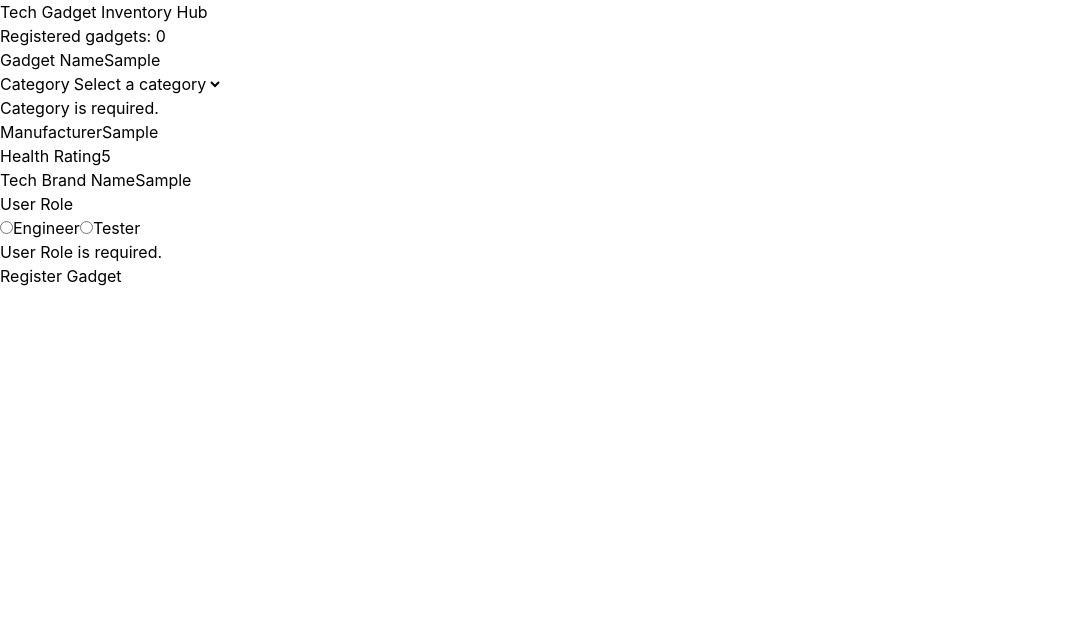
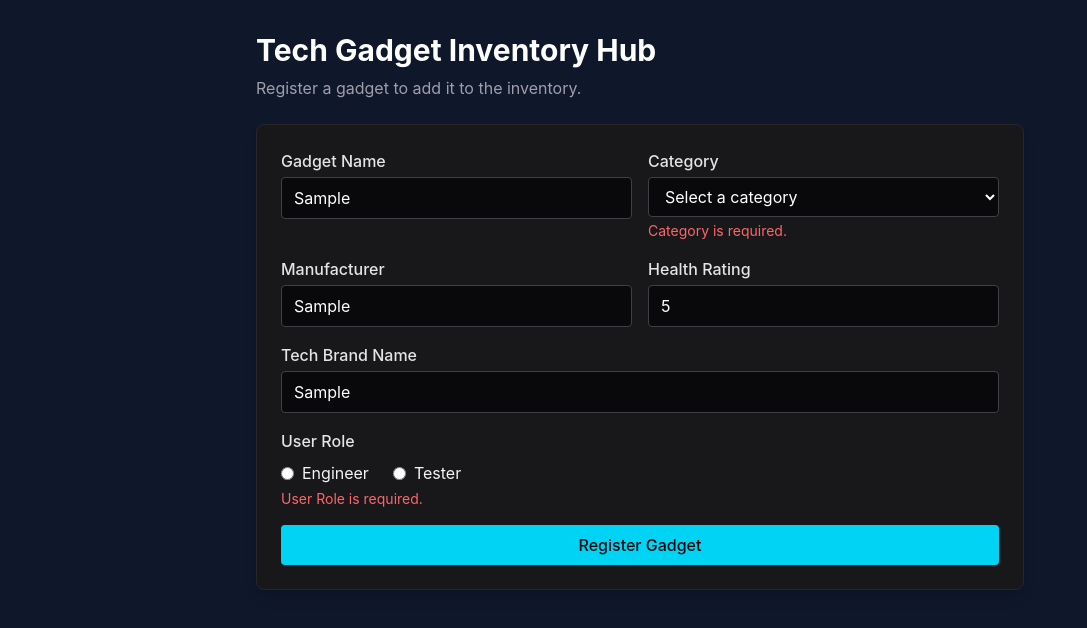
Before and after one commit to ewankoadduno-cmd/TechGadgetInventoryHub, a React (Vite) app: page / in a window 1280 px wide. Both pictures are taken after typing "Sample", "Sample", "5", "Sample" into the empty fields and a click on the button "Register Gadget". Shown: the top 628 px of the page, without its empty margins (0-1087 px from the left). Built offline with nearby package versions, Linux system fonts and the light colour scheme.

Commit message:
simple design + item selection card render bug fixed

```diff
--- a/src/App.jsx
+++ b/src/App.jsx
@@ -1,10 +1,22 @@
-import { useState } from 'react'
+import { useEffect, useState } from 'react'
 import GadgetForm from './components/GadgetForm'
 import GadgetTable from './components/GadgetTable'
 
 function App() {
   const [gadgets, setGadgets] = useState([])
   const [pageState, setPageState] = useState('gadget_form')
+  const [selectedGadgetIndex, setSelectedGadgetIndex] = useState(null)
+  const [activeGadget, setActiveGadget] = useState(null)
+
+  useEffect(function synchronizeActiveGadget() {
+    if (selectedGadgetIndex === null) {
+      return
+    }
+
+    // The exam requires useEffect to synchronize the selected gadget.
+    // eslint-disable-next-line react-hooks/set-state-in-effect
+    setActiveGadget(gadgets[selectedGadgetIndex])
+  }, [selectedGadgetIndex, gadgets])
 
   function handleAddGadget(newGadget) {
     setGadgets([
@@ -19,12 +31,30 @@ function App() {
     setPageState('gadget_form')
   }
 
+  function handleShowTable() {
+    setPageState('gadget_table')
+  }
+
+  function handleSelectGadget(gadgetIndex) {
+    setSelectedGadgetIndex(gadgetIndex)
+  }
+
   if (pageState === 'gadget_form') {
     return (
-      <div>
-        <h1>Tech Gadget Inventory Hub</h1>
-        <p>Registered gadgets: {gadgets.length}</p>
-        <GadgetForm onAddGadget={handleAddGadget} />
+      <div className="min-h-screen bg-slate-900 px-4 py-8 text-zinc-100">
+        <div className="mx-auto max-w-3xl">
+          <h1 className="text-3xl font-bold text-white">
+            Tech Gadget Inventory Hub
+          </h1>
+          <p className="mt-2 text-zinc-400">
+            Register a gadget to add it to the inventory.
+          </p>
+          <GadgetForm
+            canShowRegistry={gadgets.length > 0}
+            onAddGadget={handleAddGadget}
+            onShowTable={handleShowTable}
+          />
+        </div>
       </div>
     )
   }
@@ -32,8 +62,11 @@ function App() {
   if (pageState === 'gadget_table') {
     return (
       <GadgetTable
+        activeGadget={activeGadget}
         gadgets={gadgets}
+        onSelectGadget={handleSelectGadget}
         onShowForm={handleShowForm}
+        selectedGadgetIndex={selectedGadgetIndex}
       />
     )
   }
--- a/src/components/GadgetForm.jsx
+++ b/src/components/GadgetForm.jsx
@@ -9,7 +9,7 @@ const initialFormData = {
     userRole: '',
 }
 
-export default function GadgetForm({ onAddGadget }) {
+export default function GadgetForm({ canShowRegistry, onAddGadget, onShowTable }) {
     const [formData, setFormData] = useState(initialFormData)
     const [errors, setErrors] = useState({})
 
@@ -111,22 +111,28 @@ export default function GadgetForm({ onAddGadget }) {
     }
 
     return (
-        <form onSubmit={handleSubmit} noValidate>
-            <div>
-                <label htmlFor="gadgetName">Gadget Name</label>
+        <form
+            className="mt-6 grid gap-4 rounded-lg border border-zinc-800 bg-zinc-900 p-6 shadow-lg sm:grid-cols-2"
+            onSubmit={handleSubmit}
+            noValidate
+        >
+            <div className="flex flex-col gap-1">
+                <label className="font-medium text-zinc-200" htmlFor="gadgetName">Gadget Name</label>
                 <input
+                    className="rounded border border-zinc-700 bg-zinc-950 px-3 py-2 text-white outline-none focus:border-cyan-400 focus:ring-1 focus:ring-cyan-400"
                     id="gadgetName"
                     name="gadgetName"
                     type="text"
                     value={formData.gadgetName}
                     onChange={handleChange}
                 />
-                {errors.gadgetName && <p>{errors.gadgetName}</p>}
+                {errors.gadgetName && <p className="text-sm text-red-400">{errors.gadgetName}</p>}
             </div>
 
-            <div>
-                <label htmlFor="category">Category</label>
+            <div className="flex flex-col gap-1">
+                <label className="font-medium text-zinc-200" htmlFor="category">Category</label>
                 <select
+                    className="rounded border border-zinc-700 bg-zinc-950 px-3 py-2 text-white outline-none focus:border-cyan-400 focus:ring-1 focus:ring-cyan-400"
                     id="category"
                     name="category"
                     value={formData.category}
@@ -138,24 +144,26 @@ export default function GadgetForm({ onAddGadget }) {
                     <option value="Wearable">Wearable</option>
                     <option value="Audio">Audio</option>
                 </select>
-                {errors.category && <p>{errors.category}</p>}
+                {errors.category && <p className="text-sm text-red-400">{errors.category}</p>}
             </div>
 
-            <div>
-                <label htmlFor="manufacturer">Manufacturer</label>
+            <div className="flex flex-col gap-1">
+                <label className="font-medium text-zinc-200" htmlFor="manufacturer">Manufacturer</label>
                 <input
+                    className="rounded border border-zinc-700 bg-zinc-950 px-3 py-2 text-white outline-none focus:border-cyan-400 focus:ring-1 focus:ring-cyan-400"
                     id="manufacturer"
                     name="manufacturer"
                     type="text"
                     value={formData.manufacturer}
                     onChange={handleChange}
                 />
-                {errors.manufacturer && <p>{errors.manufacturer}</p>}
+                {errors.manufacturer && <p className="text-sm text-red-400">{errors.manufacturer}</p>}
             </div>
 
-            <div>
-                <label htmlFor="healthRating">Health Rating</label>
+            <div className="flex flex-col gap-1">
+                <label className="font-medium text-zinc-200" htmlFor="healthRating">Health Rating</label>
                 <input
+                    className="rounded border border-zinc-700 bg-zinc-950 px-3 py-2 text-white outline-none focus:border-cyan-400 focus:ring-1 focus:ring-cyan-400"
                     id="healthRating"
                     name="healthRating"
                     type="number"
@@ -165,29 +173,32 @@ export default function GadgetForm({ onAddGadget }) {
                     value={formData.healthRating}
                     onChange={handleChange}
                 />
-                {errors.healthRating && <p>{errors.healthRating}</p>}
+                {errors.healthRating && <p className="text-sm text-red-400">{errors.healthRating}</p>}
             </div>
 
-            <div>
-                <label htmlFor="techBrandName">Tech Brand Name</label>
+            <div className="flex flex-col gap-1 sm:col-span-2">
+                <label className="font-medium text-zinc-200" htmlFor="techBrandName">Tech Brand Name</label>
                 <input
+                    className="rounded border border-zinc-700 bg-zinc-950 px-3 py-2 text-white outline-none focus:border-cyan-400 focus:ring-1 focus:ring-cyan-400"
                     id="techBrandName"
                     name="techBrandName"
                     type="text"
                     value={formData.techBrandName}
                     onChange={handleChange}
                 />
-                {errors.techBrandName && <p>{errors.techBrandName}</p>}
+                {errors.techBrandName && <p className="text-sm text-red-400">{errors.techBrandName}</p>}
             </div>
 
-            <fieldset>
-                <legend>User Role</legend>
+            <fieldset className="sm:col-span-2">
+                <legend className="font-medium text-zinc-200">User Role</legend>
 
-                <label htmlFor="engineer">
+                <div className="mt-2 flex gap-6">
+                <label className="flex items-center gap-2" htmlFor="engineer">
                     <input
                         id="engineer"
                         name="userRole"
                         type="radio"
+                        className="accent-cyan-400"
                         value="Engineer"
                         checked={formData.userRole === 'Engineer'}
                         onChange={handleChange}
@@ -195,22 +206,41 @@ export default function GadgetForm({ onAddGadget }) {
                     Engineer
                 </label>
 
-                <label htmlFor="tester">
+                <label className="flex items-center gap-2" htmlFor="tester">
                     <input
                         id="tester"
                         name="userRole"
                         type="radio"
+                        className="accent-cyan-400"
                         value="Tester"
                         checked={formData.userRole === 'Tester'}
                         onChange={handleChange}
                     />
                     Tester
                 </label>
+                </div>
 
-                {errors.userRole && <p>{errors.userRole}</p>}
+                {errors.userRole && <p className="mt-1 text-sm text-red-400">{errors.userRole}</p>}
             </fieldset>
 
-            <button type="submit">Register Gadget</button>
+            <div className="flex gap-3 sm:col-span-2">
+                {canShowRegistry && (
+                    <button
+                        className="rounded border border-zinc-700 px-4 py-2 font-medium text-zinc-200 hover:border-cyan-400 hover:text-cyan-300"
+                        type="button"
+                        onClick={onShowTable}
+                    >
+                        Back to Registry
+                    </button>
+                )}
+
+                <button
+                    className="flex-1 rounded bg-cyan-400 px-4 py-2 font-medium text-zinc-950 hover:bg-cyan-300"
+                    type="submit"
+                >
+                    Register Gadget
+                </button>
+            </div>
         </form>
     )
 }
--- a/src/components/GadgetTable.jsx
+++ b/src/components/GadgetTable.jsx
@@ -37,7 +37,13 @@ const columns = [
     },
 ]
 
-export default function GadgetTable({ gadgets, onShowForm }) {
+export default function GadgetTable({
+    activeGadget,
+    gadgets,
+    onSelectGadget,
+    onShowForm,
+    selectedGadgetIndex,
+}) {
     const table = useTable({
         features: features,
         data: gadgets,
@@ -61,23 +67,92 @@ export default function GadgetTable({ gadgets, onShowForm }) {
         table.nextPage()
     }
 
+    function getRowClassName(rowIndex) {
+        if (rowIndex === selectedGadgetIndex) {
+            return 'cursor-pointer border-b border-zinc-700 bg-zinc-700 text-white'
+        }
+
+        return 'cursor-pointer border-b border-zinc-800 text-zinc-300 hover:bg-zinc-800'
+    }
+
+    function renderActiveGadget() {
+        if (activeGadget === null) {
             return (
+                <p className="mt-3 text-zinc-400">
+                    Select a table row to view its complete details.
+                </p>
+            )
+        }
+
+        return (
+            <div className="mt-4 space-y-4">
                 <div>
-            <h1>Gadget Registry</h1>
+                    <p className="text-sm text-zinc-500">Gadget Name</p>
+                    <p className="font-medium text-white">{activeGadget.gadgetName}</p>
+                </div>
 
-            <button type="button" onClick={onShowForm}>
-                Add Another Gadget
+                <div>
+                    <p className="text-sm text-zinc-500">Category</p>
+                    <p className="text-zinc-200">{activeGadget.category}</p>
+                </div>
+
+                <div>
+                    <p className="text-sm text-zinc-500">Manufacturer</p>
+                    <p className="text-zinc-200">{activeGadget.manufacturer}</p>
+                </div>
+
+                <div>
+                    <p className="text-sm text-zinc-500">Health Rating</p>
+                    <p className="text-zinc-200">{activeGadget.healthRating}</p>
+                </div>
+
+                <div>
+                    <p className="text-sm text-zinc-500">Tech Brand Name</p>
+                    <p className="text-zinc-200">{activeGadget.techBrandName}</p>
+                </div>
+
+                <div>
+                    <p className="text-sm text-zinc-500">User Role</p>
+                    <span className="mt-1 inline-block rounded-full bg-cyan-400 px-3 py-1 text-sm font-medium text-zinc-950">
+                        {activeGadget.userRole}
+                    </span>
+                </div>
+            </div>
+        )
+    }
+
+    return (
+        <div className="min-h-screen bg-slate-900 px-4 py-8 text-zinc-100">
+            <div className="mx-auto max-w-7xl">
+                <div className="flex items-center justify-between gap-4">
+                    <div>
+                        <h1 className="text-3xl font-bold text-white">
+                            Gadget Registry
+                        </h1>
+                        <p className="mt-1 text-zinc-400">Submitted gadgets: {gadgets.length}</p>
+                    </div>
+
+                    <button
+                        className="rounded bg-cyan-400 px-4 py-2 font-medium text-zinc-950 hover:bg-cyan-300"
+                        type="button"
+                        onClick={onShowForm}
+                    >
+                        Add Gadget
                     </button>
+                </div>
 
-            <table>
+                <div className="mt-6 grid gap-6 lg:grid-cols-[minmax(0,2fr)_minmax(260px,1fr)]">
+                    <div className="rounded-lg border border-zinc-800 bg-zinc-900 p-4 shadow-lg">
+                        <div className="overflow-x-auto">
+                            <table className="w-full border-collapse text-left">
                                 <thead>
-                    <tr>
-                        <th scope="col">Gadget Name</th>
-                        <th scope="col">Category</th>
-                        <th scope="col">Manufacturer</th>
-                        <th scope="col">Health Rating</th>
-                        <th scope="col">Tech Brand Name</th>
-                        <th scope="col">User Role</th>
+                                    <tr className="border-b border-zinc-700 bg-zinc-800 text-zinc-200">
+                                        <th className="px-3 py-3" scope="col">Gadget Name</th>
+                                        <th className="px-3 py-3" scope="col">Category</th>
+                                        <th className="px-3 py-3" scope="col">Manufacturer</th>
+                                        <th className="px-3 py-3" scope="col">Health Rating</th>
+                                        <th className="px-3 py-3" scope="col">Tech Brand Name</th>
+                                        <th className="px-3 py-3" scope="col">User Role</th>
                                     </tr>
                                 </thead>
 
@@ -85,22 +160,32 @@ export default function GadgetTable({ gadgets, onShowForm }) {
                                     {table.getRowModel().rows.map(function renderRow(row) {
                                         const gadget = row.original
 
+                                        function handleRowClick() {
+                                            onSelectGadget(row.index)
+                                        }
+
                                         return (
-                            <tr key={row.id}>
-                                <td>{gadget.gadgetName}</td>
-                                <td>{gadget.category}</td>
-                                <td>{gadget.manufacturer}</td>
-                                <td>{gadget.healthRating}</td>
-                                <td>{gadget.techBrandName}</td>
-                                <td>{gadget.userRole}</td>
+                                            <tr
+                                                className={getRowClassName(row.index)}
+                                                key={row.id}
+                                                onClick={handleRowClick}
+                                            >
+                                                <td className="px-3 py-3">{gadget.gadgetName}</td>
+                                                <td className="px-3 py-3">{gadget.category}</td>
+                                                <td className="px-3 py-3">{gadget.manufacturer}</td>
+                                                <td className="px-3 py-3">{gadget.healthRating}</td>
+                                                <td className="px-3 py-3">{gadget.techBrandName}</td>
+                                                <td className="px-3 py-3">{gadget.userRole}</td>
                                             </tr>
                                         )
                                     })}
                                 </tbody>
                             </table>
+                        </div>
 
-            <div>
+                        <div className="mt-4 flex items-center justify-between gap-3">
                             <button
+                                className="rounded border border-zinc-700 px-3 py-2 text-zinc-200 hover:border-cyan-400 hover:text-cyan-300 disabled:cursor-not-allowed disabled:opacity-40"
                                 type="button"
                                 onClick={handlePreviousPage}
                                 disabled={table.getCanPreviousPage() === false}
@@ -108,11 +193,12 @@ export default function GadgetTable({ gadgets, onShowForm }) {
                                 Previous
                             </button>
 
-                <span>
+                            <span className="text-sm text-zinc-400">
                                 Page {currentPage} of {pageCount}
                             </span>
 
                             <button
+                                className="rounded border border-zinc-700 px-3 py-2 text-zinc-200 hover:border-cyan-400 hover:text-cyan-300 disabled:cursor-not-allowed disabled:opacity-40"
                                 type="button"
                                 onClick={handleNextPage}
                                 disabled={table.getCanNextPage() === false}
@@ -121,5 +207,13 @@ export default function GadgetTable({ gadgets, onShowForm }) {
                             </button>
                         </div>
                     </div>
+
+                    <div className="rounded-lg border border-zinc-800 bg-zinc-900 p-6 shadow-lg">
+                        <h2 className="text-xl font-semibold text-white">Active Gadget</h2>
+                        {renderActiveGadget()}
+                    </div>
+                </div>
+            </div>
+        </div>
     )
 }
```
Lines whose indentation alone changed are shown as unchanged.
